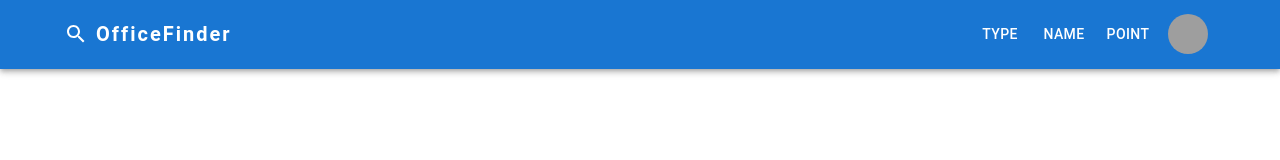
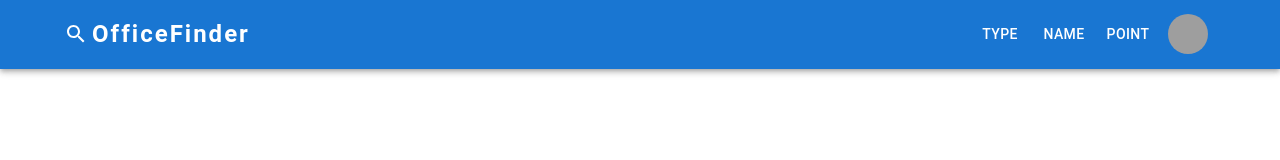
Before and after one commit to minyyi/refactoring_project, a React (Vite) app: page / in a window 1280 px wide. Shown: the top 160 px of the page. Built offline with nearby package versions, Linux system fonts and the light colour scheme; grey boxes are pictures that could not be loaded.

Commit message:
추가 : Web(appbar) 컴포넌트 추가

```diff
--- /dev/null
+++ b/src/component/appbar/Web.tsx
@@ -0,0 +1,68 @@
+import React from "react";
+import { Box, Typography, Button } from "@mui/material";
+// import MenuIcon from "@mui/icons-material/Menu";
+import { Search } from "@mui/icons-material";
+
+const pages = ["type", "name", "point"];
+// const settings = ["Profile", "Bookmark", "Reservation", "Logout"];
+
+const WebComponent = () => {
+  const [anchorElNav, setAnchorElNav] = React.useState<null | HTMLElement>(
+    null
+  );
+
+  const handleCloseNavMenu = () => {
+    setAnchorElNav(null);
+  };
+
+  return (
+    <>
+      <Box
+        sx={{
+          display: "flex",
+        }}
+      >
+        <Search sx={{ display: "flex", mr: 0.5, mt: 0.5 }} />
+        <Typography
+          variant="h5"
+          noWrap
+          component="a"
+          href="#app-bar-with-responsive-menu"
+          sx={{
+            mr: 2,
+            fontWeight: 700,
+            letterSpacing: 2,
+            color: "inherit",
+            textDecoration: "none",
+          }}
+        >
+          OfficeFinder
+        </Typography>
+      </Box>
+
+      <Box
+        sx={{
+          flexGrow: 1,
+          display: "flex",
+          justifyContent: "flex-end",
+        }}
+      >
+        {pages.map((page) => (
+          <Button
+            key={page}
+            onClick={handleCloseNavMenu}
+            sx={{
+              my: 2,
+              color: "inherit",
+              display: "flex",
+            }}
+          >
+            {page}
+          </Button>
+        ))}
+      </Box>
+    </>
+  );
+};
+
+export default WebComponent;
--- a/src/component/layout/Appbar.tsx
+++ b/src/component/layout/Appbar.tsx
@@ -1,4 +1,4 @@
-import * as React from "react";
+import React from "react";
 import { useTheme } from "@mui/material/styles";
 import {
   AppBar,
@@ -9,13 +9,13 @@ import {
   Menu,
   Container,
   Avatar,
-  Button,
   Tooltip,
   MenuItem,
   useMediaQuery,
 } from "@mui/material";
 import MenuIcon from "@mui/icons-material/Menu";
 import { Search } from "@mui/icons-material";
+import Web from "../appbar/Web";
 
 const pages = ["type", "name", "point"];
 const settings = ["Profile", "Bookmark", "Reservation", "Logout"];
@@ -58,46 +58,10 @@ function ResponsiveAppBar() {
             },
           }}
         >
-          {/* 900이상로고 */}
+          {/* 900이상 */}
           {!matches && (
             <>
-              <Search sx={{ display: "flex", mr: 1 }} />
-              <Typography
-                variant="h6"
-                noWrap
-                component="a"
-                href="#app-bar-with-responsive-menu"
-                sx={{
-                  mr: 2,
-                  fontWeight: 700,
-                  letterSpacing: 2,
-                  color: "inherit",
-                  textDecoration: "none",
-                }}
-              >
-                OfficeFinder
-              </Typography>
-              <Box
-                sx={{
-                  flexGrow: 1,
-                  display: "flex",
-                  justifyContent: "flex-end",
-                }}
-              >
-                {pages.map((page) => (
-                  <Button
-                    key={page}
-                    onClick={handleCloseNavMenu}
-                    sx={{
-                      my: 2,
-                      color: "inherit",
-                      display: "flex",
-                    }}
-                  >
-                    {page}
-                  </Button>
-                ))}
-              </Box>
+              <Web />
             </>
           )}
           {/* 반응형 */}
@@ -140,7 +104,12 @@ function ResponsiveAppBar() {
                   ))}
                 </Menu>
               </Box>
-              <Search sx={{ display: "flex", mr: 1 }} />
+              <Box
+                sx={{
+                  display: "flex",
+                }}
+              >
+                <Search sx={{ display: "flex", mr: 0.5, mt: 0.5 }} />
                 <Typography
                   variant="h5"
                   noWrap
@@ -157,6 +126,7 @@ function ResponsiveAppBar() {
                 >
                   OfficeFinder
                 </Typography>
+              </Box>
             </>
           )}
           <Box>
```
Lines whose indentation alone changed are shown as unchanged.
